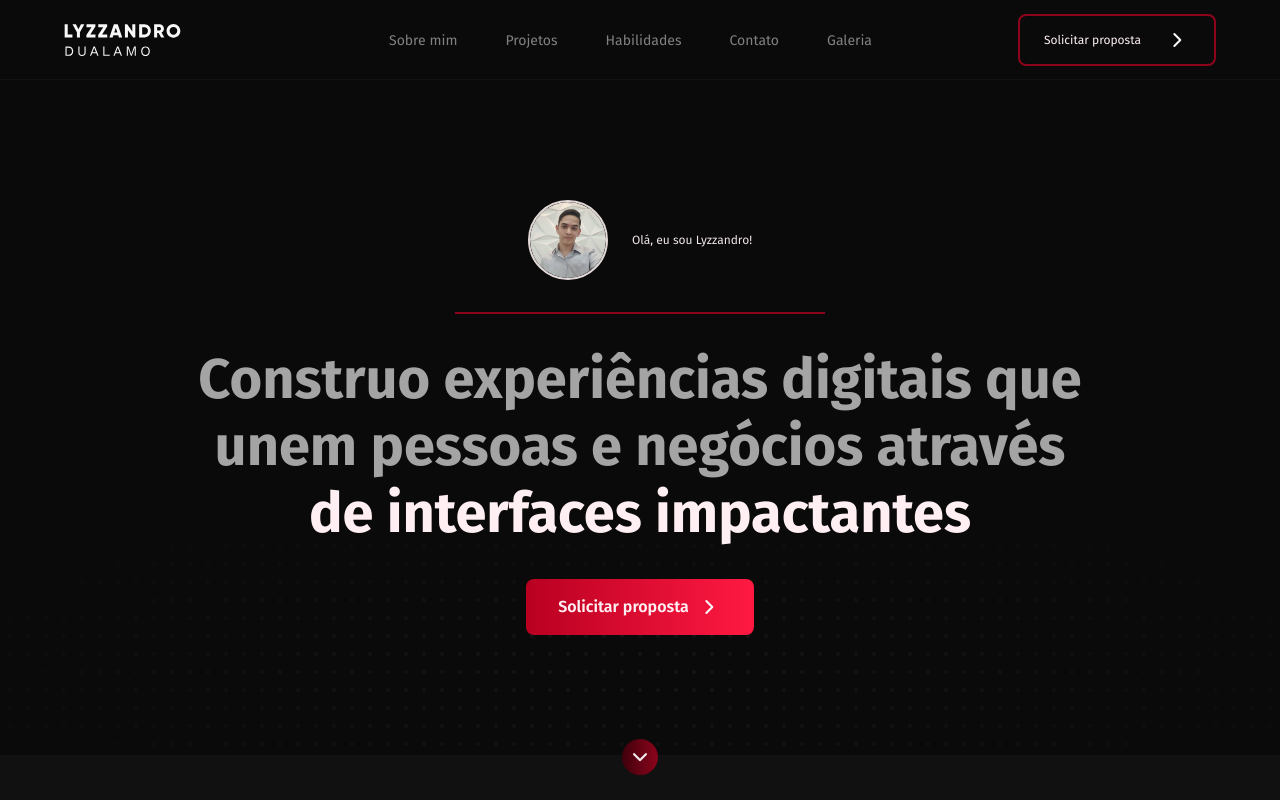
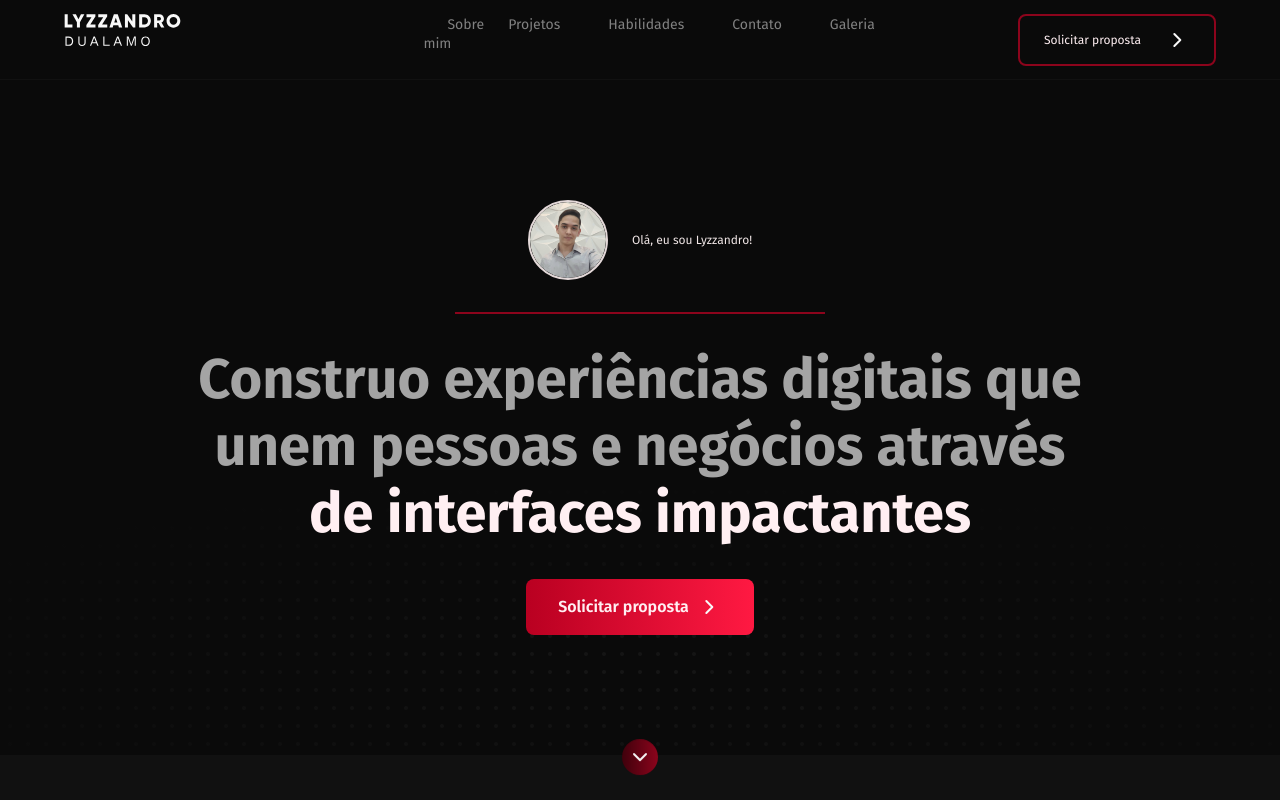
Before and after one commit to lyzzandro/lyzzandro_website, a React (Create React App) app: page / in a window 1280 px wide. Shown: the top 800 px of the page. Built offline with nearby package versions, Linux system fonts and the light colour scheme.

Commit message:
Tentando usar grid

```diff
--- a/src/components/Header/index.js
+++ b/src/components/Header/index.js
@@ -1,4 +1,4 @@
-import '../../styles/header.css';
+import "../../styles/header.css";
 import logo from "../../logo.svg";
 import arrow from "../../images/chevron-down.svg";
 export default function Menu() {
@@ -8,7 +8,6 @@ export default function Menu() {
                 <div>
                     <img src={logo} alt="Logo" className="Logo" />
 
-                    <section className="SectionListButton">
                     <ul>
                         <li>
                             <a href="#">Sobre mim</a>
@@ -38,7 +37,6 @@ export default function Menu() {
                             </button>
                         </a>
                     </section>
-                    </section>
                 </div>
             </header>
         </div>
--- a/src/styles/header.css
+++ b/src/styles/header.css
@@ -14,8 +14,10 @@
     max-width: 1200px;
     width: 90%;
     margin: auto;
-    display: flex;
+    display: grid;
+    grid-template-columns: 125px 1fr 1fr 0.5fr 200px;
     justify-content: space-between;
+    grid-template-areas: "logo . list . button";
 }
 
 .Container {
@@ -24,25 +26,22 @@
     justify-content: center;
 }
 
+.Logo {
+    grid-area: logo;
+}
+
 .Header ul {
     display: flex;
     flex-direction: row;
     justify-content: space-between;
     list-style: none;
-}
-
-.SectionListButton {
-    display: flex;
-    align-items: center;
-    justify-content: space-between;
-    gap: 120px;
-    /* gap: calc(120px - 1vw); */
+    grid-area: list;
 }
 
 .SectionButton {
     display: flex;
     justify-content: flex-end;
-    width: 200px;
+    grid-area: button;
 }
 
 .Header li a {
```
Lines whose indentation alone changed are shown as unchanged.
